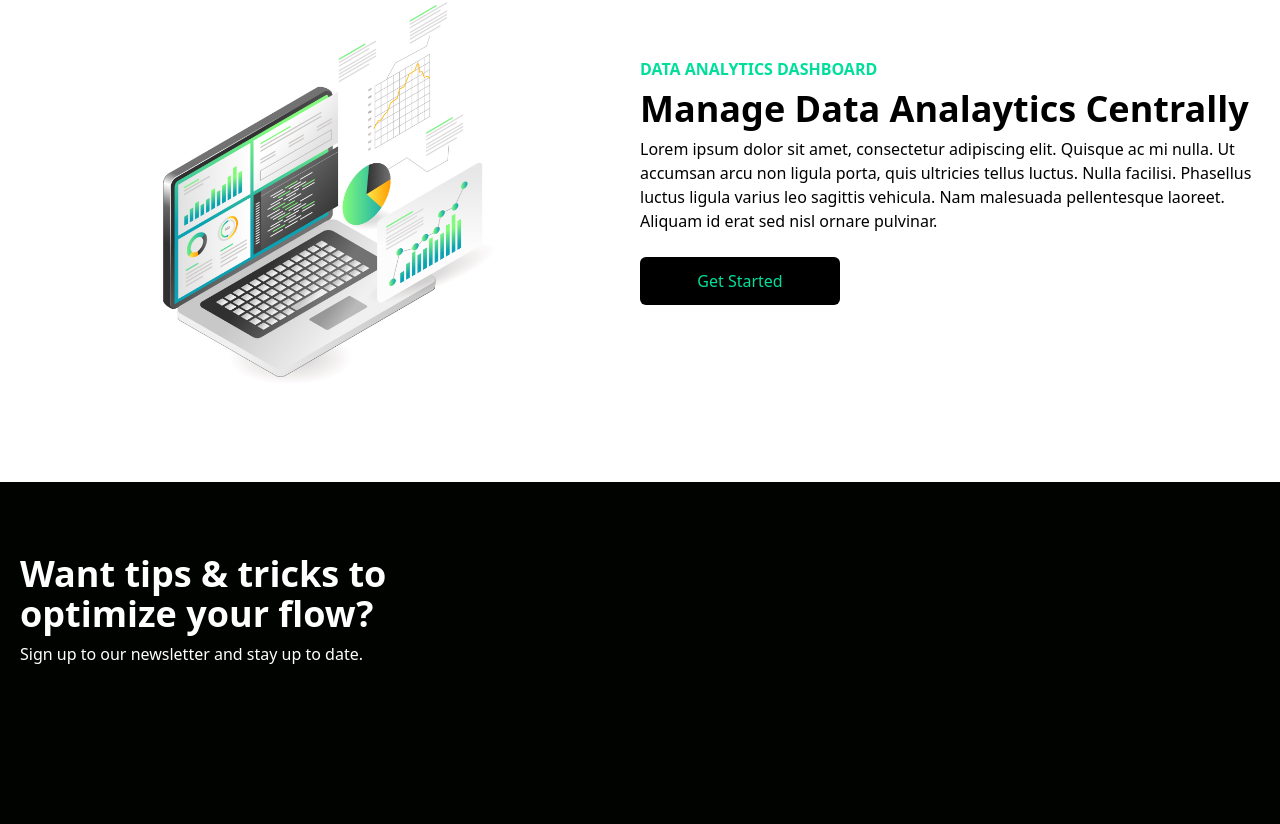
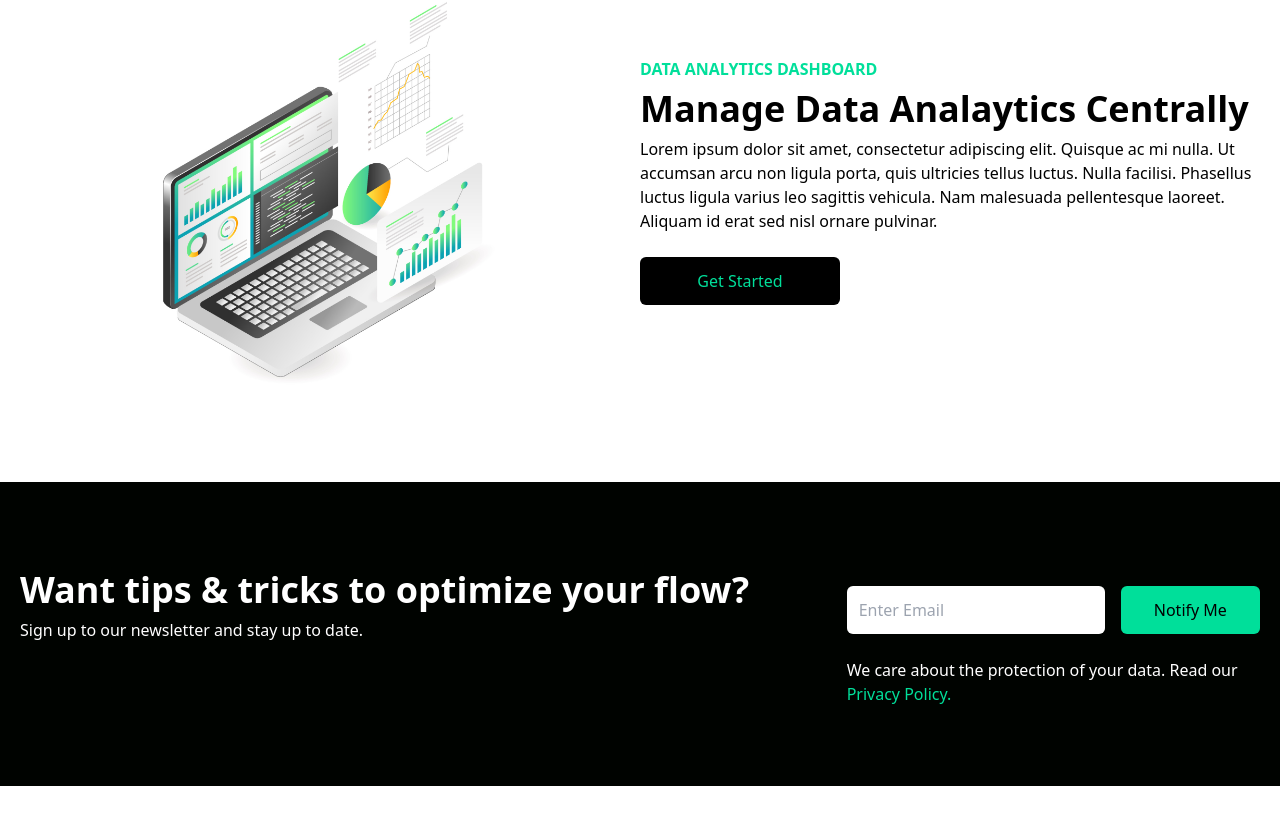
Before and after one commit to marpaul14/data-finance, a React (Vite) app: page / in a window 1280 px wide. Shown: the part 895-1719 px from the top of the page. Before the commit the page ends 1625 px from the top, so only its background shows below. Built offline with nearby package versions, Linux system fonts and the light colour scheme.

Commit message:
cards component added

```diff
--- a/src/App.jsx
+++ b/src/App.jsx
@@ -1,4 +1,5 @@
 import Analytics from "./components/Analytics";
+import Cards from "./components/Cards";
 import Hero from "./components/Hero";
 import Navbar from "./components/Navbar";
 import Newsletter from "./components/Newsletter";
@@ -10,6 +11,7 @@ function App() {
       <Hero />
       <Analytics />
       <Newsletter />
+      <Cards />
     </>
   );
 }
--- /dev/null
+++ b/src/components/Cards.jsx
@@ -0,0 +1,9 @@
+function Cards() {
+  return (
+    <div className="w-full py-[10rem] px-4 bg-white">
+      <div className="max-w-[1240px] mx-auto grid grid-cols-3 gap-8"></div>
+    </div>
+  );
+}
+
+export default Cards;
--- a/src/components/Newsletter.jsx
+++ b/src/components/Newsletter.jsx
@@ -1,12 +1,28 @@
 function Newsletter() {
   return (
-    <div className="w-full py-16 text-white">
+    <div className="w-full py-16 text-white px-4">
       <div className="max-w-[1240px] mx-auto grid lg:grid-cols-3">
-        <div>
+        <div className="lg:col-span-2 my-4">
           <h1 className="md:text-4xl sm:text-3xl text-2xl font-bold py-2">
             Want tips & tricks to optimize your flow?
           </h1>
           <p>Sign up to our newsletter and stay up to date.</p>
+        </div>
+        <div className="my-4">
+          <div className="flex flex-col sm:flex-row items-center justify-between w-full">
+            <input
+              className="p-3 flex w-full rounded-md text-black"
+              type="email"
+              placeholder="Enter Email"
+            />
+            <button className="bg-[#00df9a] w-[200px] rounded-md font-medium ml-4 my-6 py-3 px-6 text-black">
+              Notify Me
+            </button>
+          </div>
+          <p>
+            We care about the protection of your data. Read our
+            <span className="text-[#00df9a]"> Privacy Policy.</span>
+          </p>
         </div>
       </div>
     </div>
```
